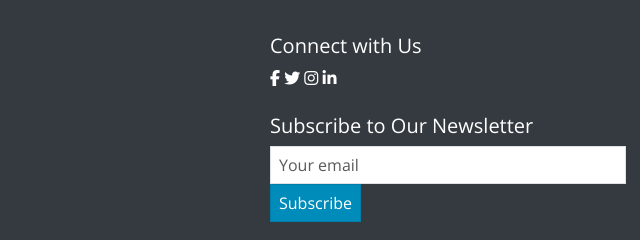
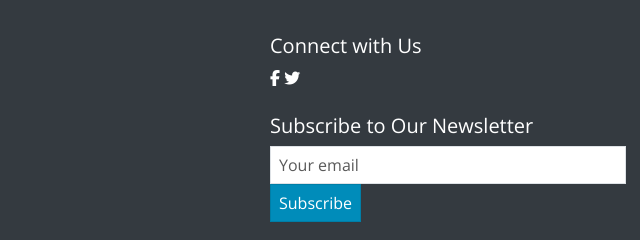
Before and after one commit to sgatete/DesiWear, a plain HTML site: page cart.html in a window 1280 px wide. Shown: the part 958-1198 px from the top of the page, 572-1212 px from the left. Drawn offline with nearby package versions, Linux system fonts and the light colour scheme.

Commit message:
Update cart.html

```diff
--- a/cart.html
+++ b/cart.html
@@ -16,7 +16,7 @@
             color: white;
             text-decoration: none;
         }
-        .footer a:hover {
+        .footer a: hover {
             text-decoration: underline;
         }
     </style>
@@ -123,8 +123,8 @@
                     <h5>Connect with Us</h5>
                     <a href="facebook.html" class="fab fa-facebook-f mr-2"></a>
                     <a href="twitter.html" class="fab fa-twitter mr-2"></a>
-                    <a href="instagram.html" class="fab fa-instagram mr-2"></a>
-                    <a href="linkedin.html" class="fab fa-linkedin-in"></a>
+                    <a href="instagram.html" class="fab fa-Instagram mr-2"></a>
+                    <a href="linkedin.html" class="fab fa-LinkedIn-in"></a>
                     <h5 class="mt-4">Subscribe to Our Newsletter</h5>
                     <form>
                         <div class="form-group">
```
